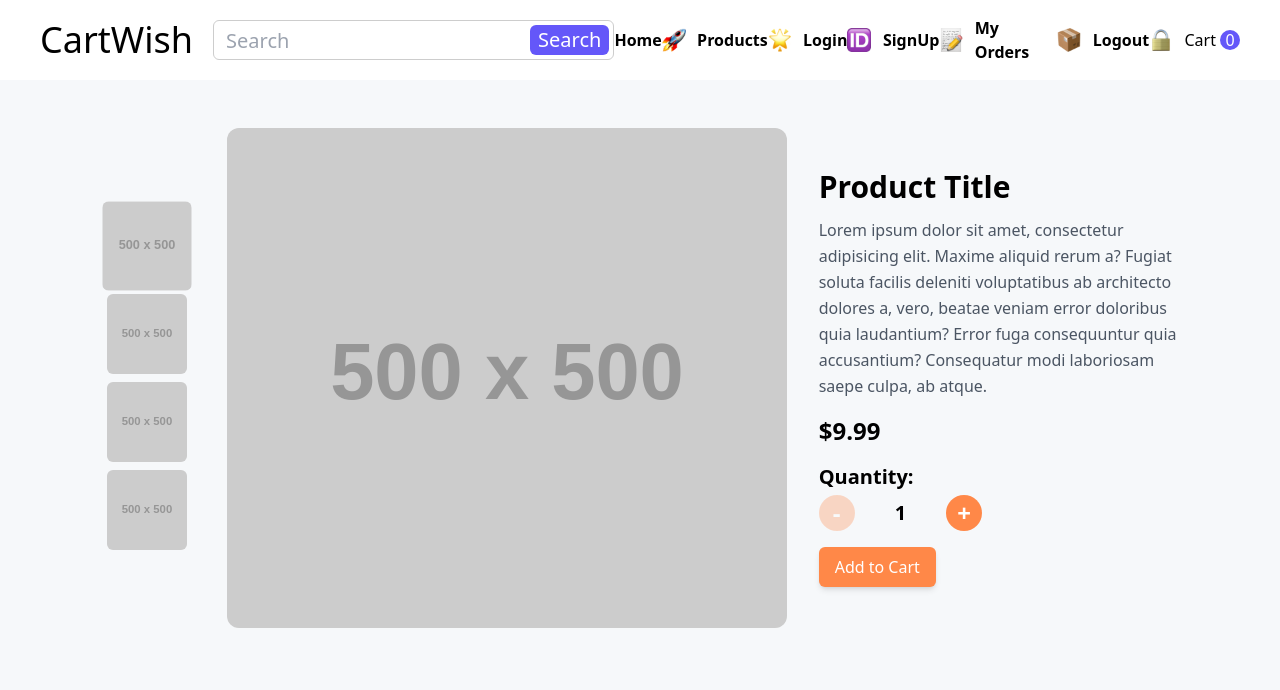
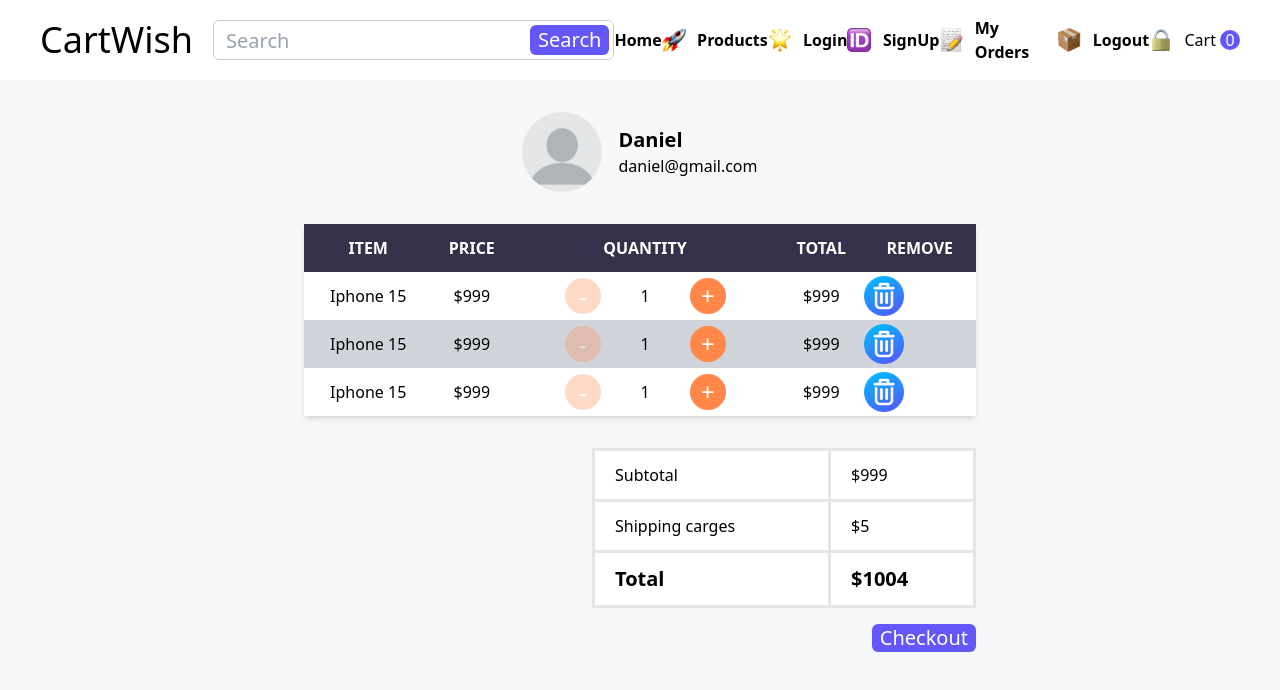
Before and after one commit to Danielmbuthia/cart_wish, a React (Vite) app: page / in a window 1280 px wide. Shown: the top 690 px of the page. Built offline with nearby package versions, Linux system fonts and the light colour scheme.

Commit message:
Cart page design done

```diff
--- a/src/App.tsx
+++ b/src/App.tsx
@@ -1,3 +1,4 @@
+import CartPage from "./components/Cart/CartPage";
 import HomePage from "./components/Home/HomePage";
 import Navbar from "./components/Navbar/Navbar";
 import ProductsPage from "./components/Products/ProductsPage";
@@ -9,7 +10,8 @@
       <main>
         {/* <HomePage /> */}
         {/* <ProductsPage /> */}
-        <SingleProductPage />
+        {/* <SingleProductPage /> */}
+        <CartPage />
       </main>
     </div>
   );
--- /dev/null
+++ b/src/components/Cart/CartPage.tsx
@@ -0,0 +1,102 @@
+import user from "../../assets/user.webp";
+import QuantityInput from "../Common/QuantityInput";
+import Table from "../Common/Table";
+import remove from "../../assets/remove.png";
+const CartPage = () => {
+  return (
+    <section className="flex items-center flex-col justify-center w-3/5 my-0 mx-auto py-8 px-12">
+      <div className="flex items-center gap-4 mb-8">
+        <img
+          src={user}
+          alt="user profile"
+          className="w-20 h-20 object-cover rounded-full"
+        />
+        <div>
+          <p className="text-xl font-semibold">Daniel</p>
+          <p className="">daniel@gmail.com</p>
+        </div>
+      </div>
+      <Table headings={["Item", "Price", "Quantity", "Total", "Remove"]}>
+        <tbody className="table_body">
+          <tr className="table_tr">
+            <td>Iphone 15</td>
+            <td>$999</td>
+            <td className="flex items-center justify-center h-12">
+              <QuantityInput />
+            </td>
+            <td>$999</td>
+            <td>
+              <img
+                src={remove}
+                alt="remove image"
+                className="w-10 h-10 cursor-pointer"
+              />
+            </td>
+          </tr>
+          <tr className="table_tr">
+            <td>Iphone 15</td>
+            <td>$999</td>
+            <td className="flex items-center justify-center h-12">
+              <QuantityInput />
+            </td>
+            <td>$999</td>
+            <td>
+              <img
+                src={remove}
+                alt="remove image"
+                className="w-10 h-10 cursor-pointer"
+              />
+            </td>
+          </tr>
+          <tr className="table_tr">
+            <td>Iphone 15</td>
+            <td>$999</td>
+            <td className="flex items-center justify-center h-12">
+              <QuantityInput />
+            </td>
+            <td>$999</td>
+            <td>
+              <img
+                src={remove}
+                alt="remove image"
+                className="w-10 h-10 cursor-pointer text-center"
+              />
+            </td>
+          </tr>
+        </tbody>
+      </Table>
+
+      <table className="self-end w-96 mt-4 bg-white">
+        <tbody>
+          <tr>
+            <td className="py-3 px-5 border-[3px] border-solid border-[#e5e5e5]">
+              Subtotal
+            </td>
+            <td className="py-3 px-5 border-[3px] border-solid border-[#e5e5e5]">
+              $999
+            </td>
+          </tr>
+          <tr>
+            <td className="py-3 px-5 border-[3px] border-solid border-[#e5e5e5]">
+              Shipping carges
+            </td>
+            <td className="py-3 px-5 border-[3px] border-solid border-[#e5e5e5]">
+              $5
+            </td>
+          </tr>
+          <tr className="text-xl font-bold">
+            <td className="py-3 px-5 border-[3px] border-solid border-[#e5e5e5]">
+              Total
+            </td>
+            <td className="py-3 px-5 border-[3px] border-solid border-[#e5e5e5]">
+              $1004
+            </td>
+          </tr>
+        </tbody>
+      </table>
+      <button className="search_button self-end h-9 my-4 px-4">Checkout</button>
+    </section>
+  );
+};
+
+export default CartPage;
--- /dev/null
+++ b/src/components/Common/QuantityInput.tsx
@@ -0,0 +1,18 @@
+const QuantityInput = () => {
+  return (
+    <>
+      <button
+        className="w-9 h-9 text-2xl bg-[#ff8848] text-white border-none rounded-full cursor-pointer disabled:opacity-30 disabled:cursor-default"
+        disabled
+      >
+        -
+      </button>
+      <p className="mx-4 md:mx-6 lg:mx-10 text-center">1</p>
+      <button className="w-9 h-9 text-2xl bg-[#ff8848] text-white border-none rounded-full cursor-pointer">
+        +
+      </button>
+    </>
+  );
+};
+
+export default QuantityInput;
--- /dev/null
+++ b/src/components/Common/Table.tsx
@@ -0,0 +1,16 @@
+import { TableHeadingProps } from "../../types";
+
+const Table = ({ headings, children }: TableHeadingProps) => {
+  return (
+    <table className="w-full mb-4 border-collapse bg-white shadow-md">
+      <thead className="h-12 bg-[#36304a] text-white uppercase">
+        {headings.map((item, index) => (
+          <th key={index}>{item}</th>
+        ))}
+      </thead>
+      {children}
+    </table>
+  );
+};
+
+export default Table;
--- a/src/components/SingleProduct/SingleProductPage.tsx
+++ b/src/components/SingleProduct/SingleProductPage.tsx
@@ -1,4 +1,5 @@
 import { useState } from "react";
+import QuantityInput from "../Common/QuantityInput";
 
 const product = {
   id: 1,
@@ -53,16 +54,7 @@
         </p>
         <h2 className="text-xl font-bold">Quantity:</h2>
         <div className="flex items-center text-xl font-bold mt-1 mb-4">
-          <button
-            className="w-9 h-9 text-2xl bg-[#ff8848] text-white border-none rounded-full cursor-pointer disabled:opacity-30 disabled:cursor-default"
-            disabled
-          >
-            -
-          </button>
-          <p className="mx-4 md:mx-6 lg:mx-10 text-center">1</p>
-          <button className="w-9 h-9 text-2xl bg-[#ff8848] text-white border-none rounded-full cursor-pointer">
-            +
-          </button>
+          <QuantityInput />
         </div>
         <button className="w-full md:w-auto bg-[#ff8848] text-white py-2 px-4 rounded-md shadow-md hover:shadow-lg focus:outline-none focus:ring-2 focus:ring-[#ff8848]">
           Add to Cart
--- a/src/index.css
+++ b/src/index.css
@@ -27,3 +27,10 @@
 .search_button {
   @apply h-full px-2 text-xl border-none bg-[#6457f9] text-white rounded-md cursor-pointer;
 }
+
+.table_body {
+  @apply h-12 text-center;
+}
+.table_tr {
+  @apply h-12  even:bg-gray-300;
+}
```
Also changed, not shown: src/types.ts (+7 -0 lines).
